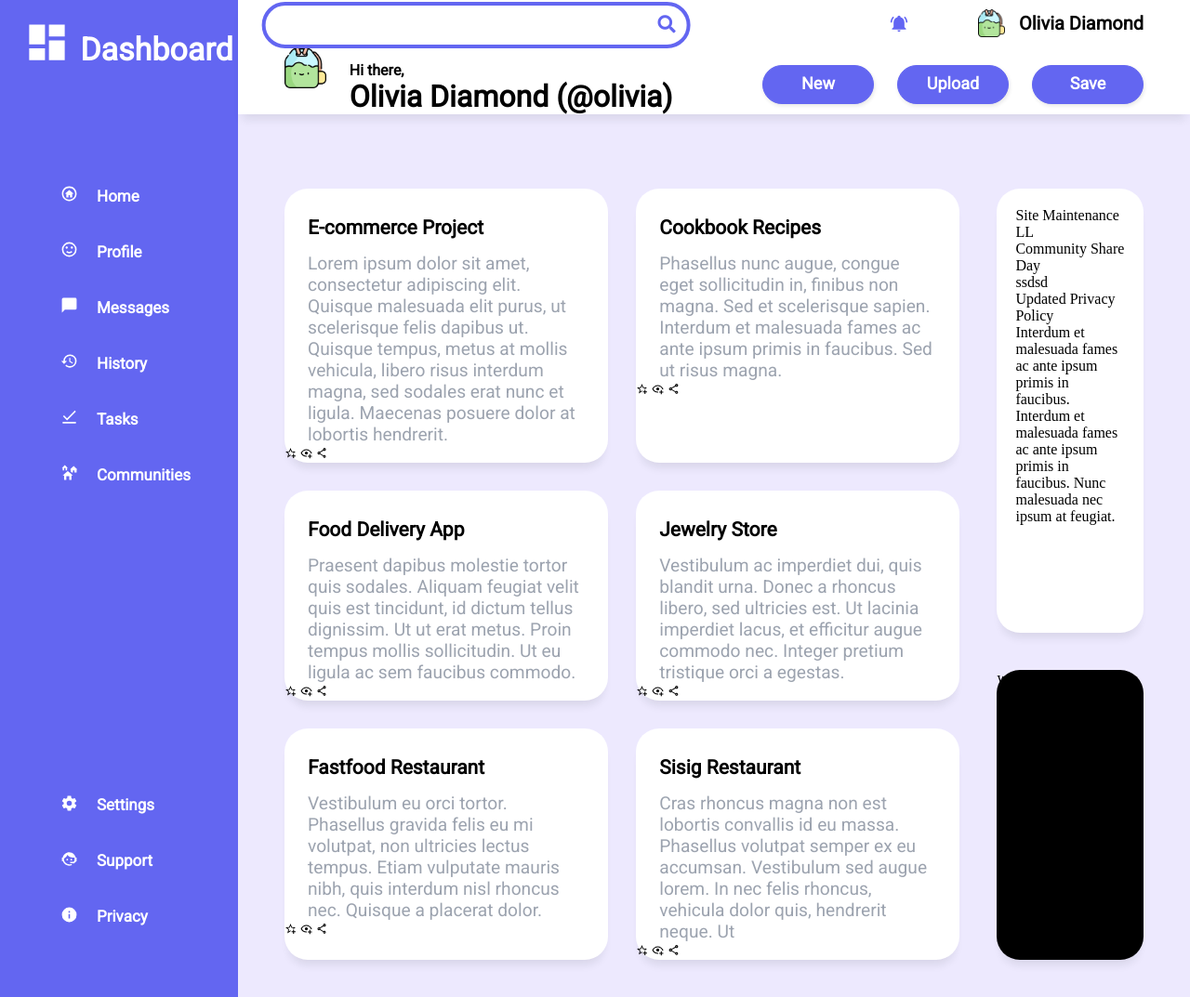
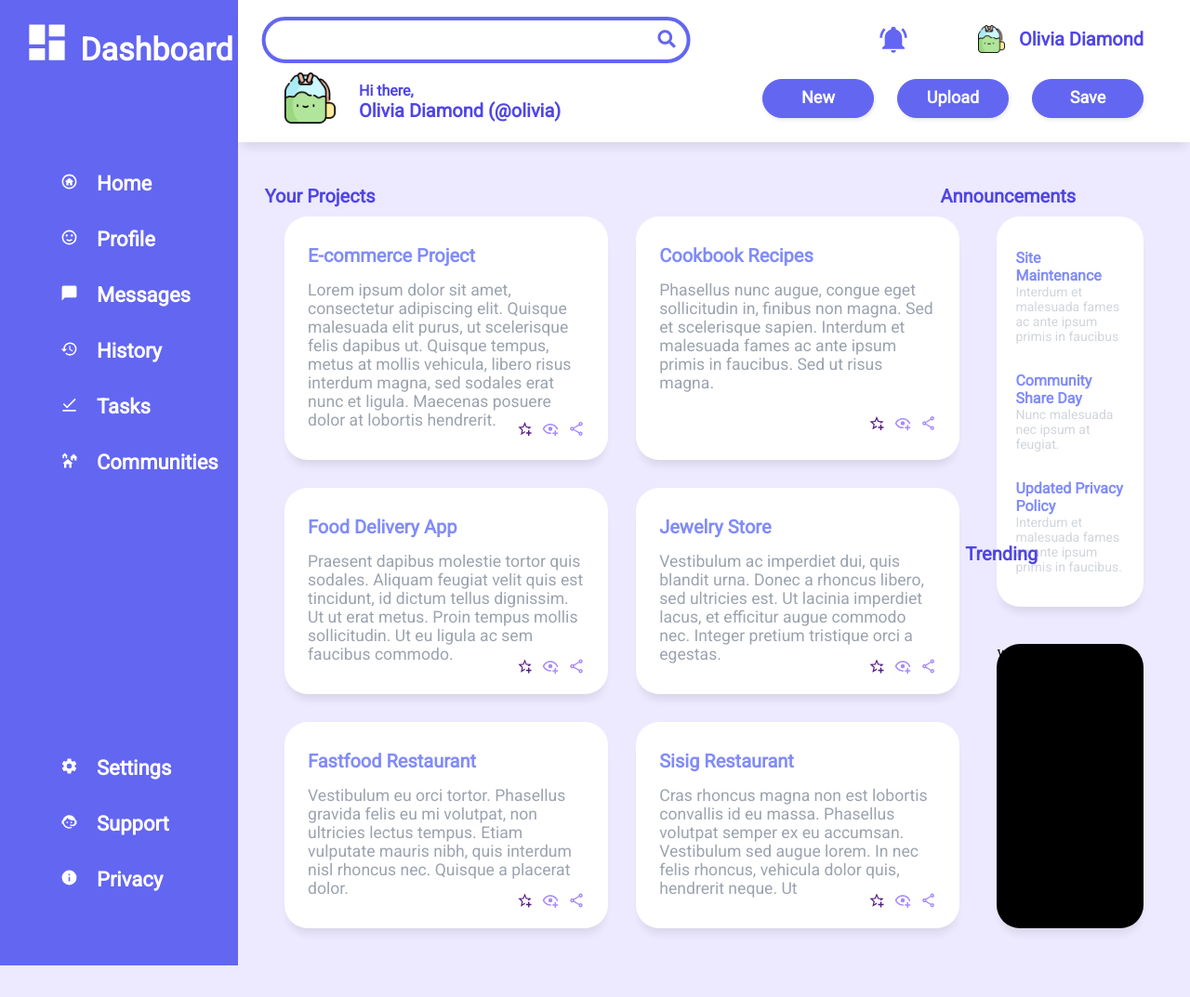
Before and after one commit to AResoluteMaverick/Admin-Dashboard, a plain HTML site: page index.html in a window 1280 px wide. Shown: the whole page at 93% size. After the commit the page ends 1039 px from the top, so only its background shows below. Drawn offline with Linux system fonts and the light colour scheme.

Commit message:
Beautify .main-content, Add title to sections.

```diff
--- a/index.html
+++ b/index.html
@@ -69,10 +69,12 @@
         </div>
 
         <div class="headbar">
+            <div class="search-area">
             <form action="">
                 <input type="search" placeholder="Search" required>
                 <i class="fa fa-search"></i>
               </form>
+            </div>
             <div class="mini-corner-profile">
                 <img src="icons/headbar-icons/bell-ring.svg" alt="notification-bell" class="headbar-svg">
                 <img src="icons/profile-icons/teabag.png" alt="notification-bell" class="headbar-img">
@@ -93,9 +95,12 @@
         </div>
 
         <div class="main-content">
+            <div id="your-projects">Your Projects</div>
+            <div id="announcement-card-title">Announcements</div>
+            <div id="trending-card-title">Trending</div>
             <div class="projects">
                 <div class="card">
-                   <div class="test-wrap">
+                   <div class="card-content-wrap">
                         <div class="card-title">E-commerce Project</div>
                         <div class="card-description">Lorem ipsum dolor sit amet, consectetur adipiscing elit. Quisque malesuada elit purus, ut scelerisque felis dapibus ut. Quisque tempus, metus at mollis vehicula, libero risus interdum magna, sed sodales erat nunc et ligula. Maecenas posuere dolor at lobortis hendrerit.
                         </div>
@@ -108,7 +113,7 @@
                 </div>
 
                 <div class="card">
-                    <div class="test-wrap">
+                    <div class="card-content-wrap">
                         <div class="card-title">Cookbook Recipes</div>
                         <div class="card-description">Phasellus nunc augue, congue eget sollicitudin in, finibus non magna. Sed et scelerisque sapien. Interdum et malesuada fames ac ante ipsum primis in faucibus. Sed ut risus magna. </div>
                     </div>
@@ -120,7 +125,7 @@
                 </div>
 
                 <div class="card">
-                    <div class="test-wrap">
+                    <div class="card-content-wrap">
                         <div class="card-title">Food Delivery App</div>
                         <div class="card-description">Praesent dapibus molestie tortor quis sodales. Aliquam feugiat velit quis est tincidunt, id dictum tellus dignissim. Ut ut erat metus. Proin tempus mollis sollicitudin. Ut eu ligula ac sem faucibus commodo. </div>
                     </div>
@@ -132,7 +137,7 @@
                 </div>
 
                 <div class="card">
-                    <div class="test-wrap">
+                    <div class="card-content-wrap">
                         <div class="card-title">Jewelry Store</div>
                         <div class="card-description">Vestibulum ac imperdiet dui, quis blandit urna. Donec a rhoncus libero, sed ultricies est. Ut lacinia imperdiet lacus, et efficitur augue commodo nec. Integer pretium tristique orci a egestas.</div>
 
@@ -145,7 +150,7 @@
                 </div>
 
                 <div class="card">
-                    <div class="test-wrap">
+                    <div class="card-content-wrap">
                         <div class="card-title">Fastfood Restaurant</div>
                         <div class="card-description">Vestibulum eu orci tortor. Phasellus gravida felis eu mi volutpat, non ultricies lectus tempus. Etiam vulputate mauris nibh, quis interdum nisl rhoncus nec. Quisque a placerat dolor. </div>
                     </div>
@@ -157,7 +162,7 @@
                 </div>
 
                 <div class="card">
-                    <div class="test-wrap">
+                    <div class="card-content-wrap">
                         <div class="card-title">Sisig Restaurant</div>
                         <div class="card-description">Cras rhoncus magna non est lobortis convallis id eu massa. Phasellus volutpat semper ex eu accumsan. Vestibulum sed augue lorem. In nec felis rhoncus, vehicula dolor quis, hendrerit neque. Ut </div>
                     </div>
@@ -172,15 +177,15 @@
             <div class="announcements">
                     <div>
                         <div class="announcement-title">Site Maintenance</div>
-                        <div class="announcement-description">LL</div>
+                        <div class="announcement-description">Interdum et malesuada fames ac ante ipsum primis in faucibus</div>
                     </div>
                     <div>
                         <div class="announcement-title">Community Share Day</div>
-                        <div class="announcement-description">ssdsd</div>
+                        <div class="announcement-description">Nunc malesuada nec ipsum at feugiat.</div>
                     </div>
                     <div>
                         <div class="announcement-title">Updated Privacy Policy</div>
-                        <div class="announcement-description">Interdum et malesuada fames ac ante ipsum primis in faucibus. Interdum et malesuada fames ac ante ipsum primis in faucibus. Nunc malesuada nec ipsum at feugiat. </div>
+                        <div class="announcement-description">Interdum et malesuada fames ac ante ipsum primis in faucibus.</div>
                     </div>
             </div>
 
--- a/styles.css
+++ b/styles.css
@@ -60,10 +60,15 @@ ul {
 
 .home-navigation > ul,
 .information-navigation > ul{
+    display: grid;
+    grid-template-columns: 0.25fr 2fr;
+    gap: 20px;
+    margin-left: 25px;
+    align-items: center;
     color: white;
     font-family: 'Roboto';
     font-weight: bold;
-    font-size: clamp( 17px, 1vw, 21px);
+    font-size: clamp( 18px, 22px, 26px);
 }
 
 .home-navigation,
@@ -71,14 +76,6 @@ ul {
     display: grid;
 }
 
-.home-navigation > ul,
-.information-navigation > ul{
-    display: grid;
-    grid-template-columns: 0.25fr 2fr;
-    gap: 20px;
-    margin-left: 25px;
-    align-items: center;
-}
 
 .home-navigation > ul {
     grid-template-rows: repeat(6, 40px);
@@ -107,14 +104,20 @@ ul {
     box-shadow: rgba(33, 35, 38, 0.1) 0px 10px 10px -5px;
     background-color: white;
     margin-bottom:20px;
+    padding-top: 26px;
+    padding-bottom: 20px;
 }
 
 .greetings-area {
     display: grid;
 }
 
+.search-area {
+    position: relative;
+}
+
 form{
-    position: relative;
+    position: absolute;
     top: 54%;
     left: 50%;
     transform: translate(-50%,-50%);
@@ -175,7 +178,8 @@ form:valid .fa{
 }
 
 .headbar-svg {
-    max-width: 1.5vw;
+    max-width: 32px;
+    max-height: 32px;
     filter: invert(39%) sepia(24%) saturate(3298%) hue-rotate(216deg) brightness(98%) contrast(94%);
 
 }
@@ -192,23 +196,28 @@ form:valid .fa{
     font-weight: bold;
     font-family: 'Roboto';
     font-size: clamp( 20px, 0.8vw, 42px);
+    color: #4f46e5;
 
 }
 
 .greetings-area {
     display: flex;
     margin-left: 50px;
+    margin-top: 20px;
 }
 
 .greetings-area .headbar-img {
-    max-width: 3.5vw;
-    max-height: 3.5vw;
+    max-width: 55px;
+    max-height: 55px;
+    align-self: center;
 }
 
 .greetings-wrapper {
     margin-left: 25px;
     display:flex;
     flex-direction: column;
+    justify-content: center;
+    color: #4f46e5;
 
 }
 
@@ -218,17 +227,17 @@ form:valid .fa{
 }
 
 .greeter {
-    margin-top: 16px;
+    margin-top: 8px;
 }
 .name-tag {
-    font-size: clamp( 32px, 0.8vw, 52px);
+    font-size: clamp( 20px, 1.3vw, 2vw);
 }
 
 .project-interact {
     display:flex;
     align-items: start;
     justify-content: end;
-    margin-top: 20px;
+    margin-top: 27px;
     margin-right: 50px;
 }
 
@@ -280,6 +289,7 @@ button {
 /*MainContentStyles*/
 
 .main-content {
+    position: relative;
     display: grid;
     grid-row: 2 / 6;
     grid-template-columns: 3.5fr 1fr;
@@ -287,6 +297,16 @@ button {
     padding-top:60px;
     padding-bottom: 40px;
     gap: 40px;
+}
+
+#your-projects {
+    position: absolute;
+    top: 3%;
+    left: 2.8%;
+    font-family: 'Roboto';
+    font-size: 20px;
+    font-weight: bold;
+    color: #4f46e5;
 }
 
 .projects,
@@ -311,17 +331,18 @@ button {
 
 
 .card-title {
+    color: #818cf8;
     margin-left: 25px;
     padding-top: 30px;
     font-weight:bold;
-    font-size: 21px;
+    font-size: 20px;
 }
 
 .card-description {
     margin-top: 15px;
     margin-left: 25px;
     margin-right: 25px;
-    font-size: 1.2em;
+    font-size: 1.1em;
     color: #9ca3af;
 }
 
@@ -331,10 +352,40 @@ button {
 
 .icon-holders {
     height: 20%;
+    display: flex;
+    justify-content: end;
+    margin-right: 25px;
+    margin-bottom: 15px;
 }
 
 .icon-holders img {
-    max-width: 1vw;
+    max-width: 1.4vw;
+    margin-left: 10px;
+}
+
+.favorite-svg {
+filter: invert(9%) sepia(75%) saturate(5142%) hue-rotate(273deg) brightness(90%) contrast(90%);
+
+}
+
+.share-svg {
+filter: invert(49%) sepia(37%) saturate(2697%) hue-rotate(221deg) brightness(116%) contrast(96%);
+
+}
+
+.watchlist-svg {
+filter: invert(49%) sepia(37%) saturate(2697%) hue-rotate(221deg) brightness(116%) contrast(96%);
+
+}
+
+#announcement-card-title {
+    position: absolute;
+    top: 3%;
+    right: 12%;
+    font-family: 'Roboto';
+    font-size: 20px;
+    font-weight: bold;
+    color: #4f46e5;
 }
 
 .announcements{
@@ -343,6 +394,35 @@ button {
     margin-right: 50px;
     box-shadow: rgba(33, 35, 38, 0.1) 0px 10px 10px -5px;
     border-radius: 25px;
+
+    font-family: 'Roboto';
+
+    display: flex;
+    flex-direction: column;
+    justify-content: space-around;
+}
+
+.announcement-title {
+    font-weight: bold;
+    font-size: 16px;
+     color: #818cf8;
+}
+
+.announcement-description {
+    color:#d1d5db;
+    font-size: 14px;
+
+
+}
+
+#trending-card-title {
+    position: absolute;
+    top: 47.5%;
+    right: 16%;
+    font-family: 'Roboto';
+    font-size: 20px;
+    font-weight: bold;
+    color: #4f46e5;
 }
 
 .trending {
```
